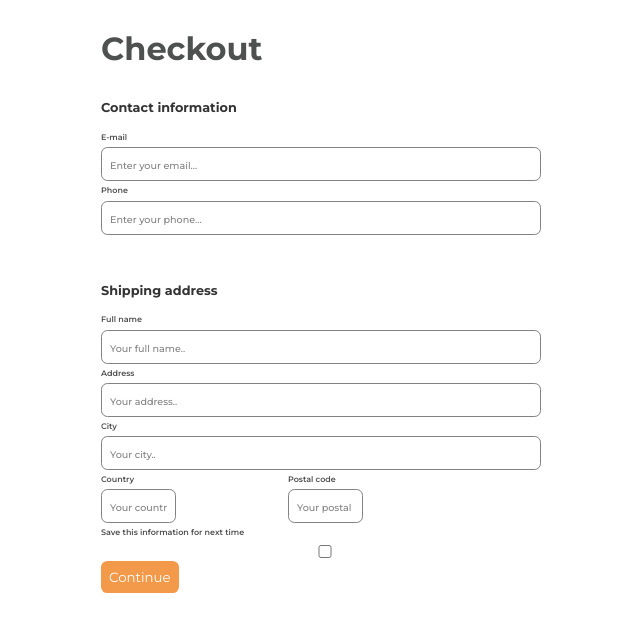
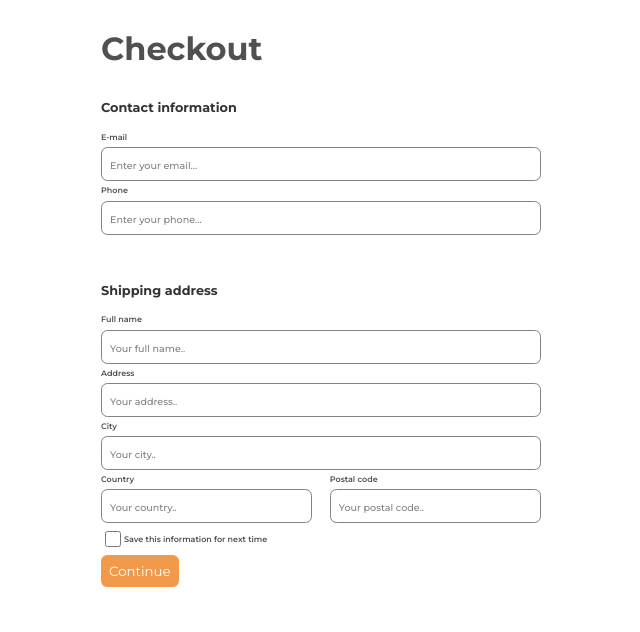
Before and after one commit to MtFranke/checkout-page, an Angular app: page / in a window 1280 px wide. Shown: the top 632 px of the page, without its empty margins (99-739 px from the left). Built offline with nearby package versions, Linux system fonts and the light colour scheme.

Commit message:
workinh on form

```diff
--- a/src/app/app.component.html
+++ b/src/app/app.component.html
@@ -27,9 +27,12 @@
     <label class="form__shipping-address__postal-code">Postal code
       <input type="text" placeholder="Your postal code..">
     </label>
-    <label> Save this information for next time
-      <input type="checkbox">
-    </label>
+
+    <div class="form__shipping-address__next-time">
+      <input type="checkbox" id="check" class="form__shipping-address__next-time_checkbox">
+      <label for="check" class="form__shipping-address__next-time_label">Save this information for next time</label>
+    </div>
+
     <button class="button-submit" type="submit">Continue</button>
   </section>
 </main>
--- a/src/app/app.component.scss
+++ b/src/app/app.component.scss
@@ -51,17 +51,24 @@ input::placeholder {
 }
 .form__shipping-address__country{
   display: inline-block;
-
-  input{
-    width: 40%;
-  }
+  width: 48%;
 }
 .form__shipping-address__postal-code{
   display: inline-block;
-
-  input{
-    width: 40%;
-  }
+  width: 48%;
+  margin-left: 4%;
+}
+.form__shipping-address__next-time{
+  display: flex;
+  min-height: 2rem;
+}
+.form__shipping-address__next-time_checkbox{
+  width: 1rem;
+  height: 1rem;
+  align-self: center;
+}
+.form__shipping-address__next-time_label{
+  align-self: center;
 }
 .button-submit{
   background: #F2994A;
@@ -69,4 +76,5 @@ input::placeholder {
   border-radius: $b-radius;
   padding: 0.5rem;
   border: none;
+  display: block;
 }
```
